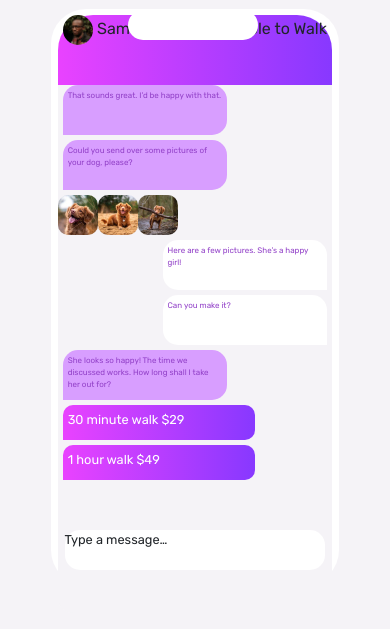
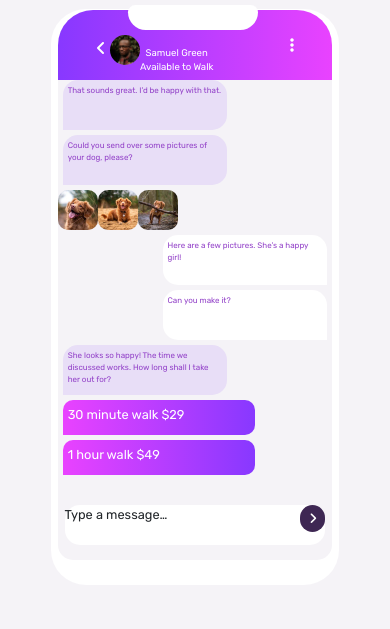
Before and after one commit to agomez99/LandingPageChatApp, a plain HTML site: page index.html in a window 390 px wide. Shown: the top 629 px of the page. Drawn offline with nearby package versions, Linux system fonts and the light colour scheme.

Commit message:
phone css

```diff
--- a/index.html
+++ b/index.html
@@ -9,6 +9,9 @@
   <title>Frontend Mentor | [Challenge Name Here]</title>
   <link rel="stylesheet" href="styles.css" />
   <script type="module" src="script.js"></script>
+  <link rel="stylesheet" href="https://cdnjs.cloudflare.com/ajax/libs/font-awesome/6.4.2/css/all.min.css"
+    integrity="sha512-z3gLpd7yknf1YoNbCzqRKc4qyor8gaKU1qmn+CShxbuBusANI9QpRohGBreCFkKxLhei6S9CQXFEbbKuqLg0DA=="
+    crossorigin="anonymous" referrerpolicy="no-referrer" />
   <link href="https://cdn.jsdelivr.net/npm/bootstrap@5.3.1/dist/css/bootstrap.min.css" rel="stylesheet"
     integrity="sha384-4bw+/aepP/YC94hEpVNVgiZdgIC5+VKNBQNGCHeKRQN+PtmoHDEXuppvnDJzQIu9" crossorigin="anonymous">
 </head>
@@ -21,41 +24,42 @@
       <div class="row align-items-start">
         <div class="col-md 12 col-sm-12">
           <div class="phone-section">
-
             <div class="phone">
               <div class="camera">
               </div>
               <div class="top-section">
+                <div class="top-image">
+                  <i class='fas fa-angle-left' style='color:white'></i>
                   <img src="./images/avatar.jpg" class="avatar" alt="avatar" />
-                Samuel Green
-                Available to Walk
+                </div>
+                <div class="top-body">
+                  <p class="top-name"> Samuel Green</p>
+                  <p> Available to Walk</p>
+                </div>
+                <div class="mt-4 mx-auto">
+                  <i class="fas fa-ellipsis-v" style='color:white'></i>
+                </div>
               </div>
               <div class="screen">
-
                 <div class="from-message">
                   That sounds great. I’d be happy with that.
                 </div>
-
                 <div class="from-message">
                   Could you send over some pictures of your dog, please?
                 </div>
-
                 <div class="d-flex">
-                    <img src="./images/dog-image-1.jpg" alt="dog-image-1" class="dog-pic  ms-xl-auto"/>
-                    <img src="./images/dog-image-2.jpg" alt="dog-image-2" class="dog-pic"/>
-                    <img src="./images/dog-image-3.jpg" alt="dog-image-3" class="dog-pic"/>
+                  <img src="./images/dog-image-1.jpg" alt="dog-image-1" class="dog-pic  ms-xl-auto" />
+                  <img src="./images/dog-image-2.jpg" alt="dog-image-2" class="dog-pic" />
+                  <img src="./images/dog-image-3.jpg" alt="dog-image-3" class="dog-pic" />
                 </div>
                 <div class="to-message">
                   Here are a few pictures. She’s a happy girl!
                 </div>
                 <div class="to-message">
-
                   Can you make it?
-
                 </div>
                 <div class="from-message">
                   She looks so happy! The time we discussed works. How long shall I take her out for?
-
                 </div>
                 <div class="price-message">
                   30 minute walk $29
@@ -63,13 +67,12 @@
                 <div class="price-message">
                   1 hour walk $49
                 </div>
-
                 <div class="message">
                   Type a message…
+                  <button class="send-button">
+                    <i class='fas fa-angle-right' style='color:white'></i>
+                  </button>
                 </div>
-
-
-
               </div>
             </div>
           </div>
@@ -77,7 +80,6 @@
         <div class="col-md 12 col-sm-12">
           <div class="info">
             <h1 class="header">Simple booking</h1>
-
             <p class="body-text">Stay in touch with our dog walkers through the chat interface. This makes it easy to
               discuss arrangements and make bookings. Once the walk has been completed you can rate
               your walker and book again all through the chat.</p>
--- a/styles.css
+++ b/styles.css
@@ -11,6 +11,7 @@
 --white: hsl(0, 0%, 100%);
 --darksatviolet:hsl(271, 36%, 24%);
 --darkgrayviolet:hsl(270, 7%, 64%);
+
 }
 body {
   margin: 0;
@@ -54,18 +55,18 @@ color:var(--darkgrayviolet)
   text-align: center;
 }
 .camera{
-  border-radius: 15px;
-  height:30px;
+  border-radius: 15px 15px 36px 36px;
+  height:25px;
   background-color: rgb(255, 255, 255);
   position: relative;
-  bottom:5px;
+  bottom:10px;
   width:130px;
   left:70px;
   z-index: 2;
 }
 .screen{
 background-color: var(--lightgrayviolet);
-height: 33rem;
+height: 30rem;
 border-radius: 0px 0px 15px 15px;
 position: relative;
 top:-45px;
@@ -73,10 +74,29 @@ top:-45px;
 }
 .top-section{
   height:80px;;
- background-image:linear-gradient(90deg,hsl(293, 100%, 63%), hsl(264, 100%, 61%));
+ background-image:linear-gradient(90deg, hsl(264, 100%, 61%),hsl(293, 100%, 63%));
+
  border-radius: 35px 35px 0px 0px;
 position: relative;
 top:-30px;
+display: flex;
+margin-top: auto;
+}
+.top-image{
+  margin-left: auto;
+  margin-top: auto;
+  margin-bottom: auto;
+}
+.top-body{
+  margin-top: auto;
+  display:flex;
+  font-size: 0.6rem;
+  color:white;
+  margin-right: auto;
+  flex-direction: column;
+}
+p.top-name{
+  margin-bottom: 0%;
 }
 .avatar{
   height:30px;
@@ -88,7 +108,7 @@ top:-30px;
   text-align: left;
   height:50px;
   color: var(--moderateviolet);
-  background-color: var(--paleviolet);
+  background-color: hsl(265, 62%, 92%);
   width: 60%;
   padding: 5px;
   margin:5px;
@@ -141,5 +161,13 @@ top:-30px;
   width:95%;
   margin-left: auto;
   margin-right: auto;
-  margin-top: 50px;
+  margin-top: 30px;
+  display: flex;
 }
+.send-button{
+  border-radius: 50px;
+  background-color: hsl(271, 36%, 24%);
+  border:none;
+  margin-left: auto;
+  width:25px;
+}
```
Lines whose indentation alone changed are shown as unchanged.
